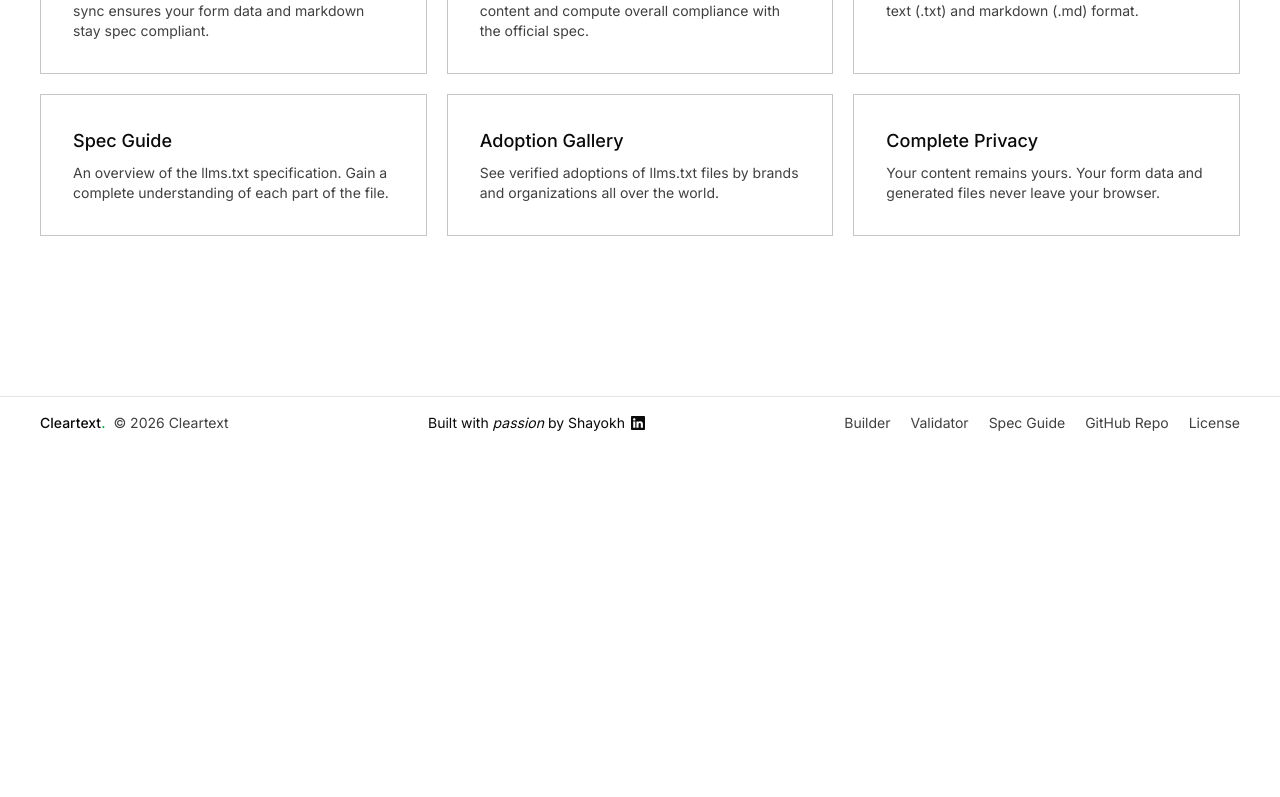
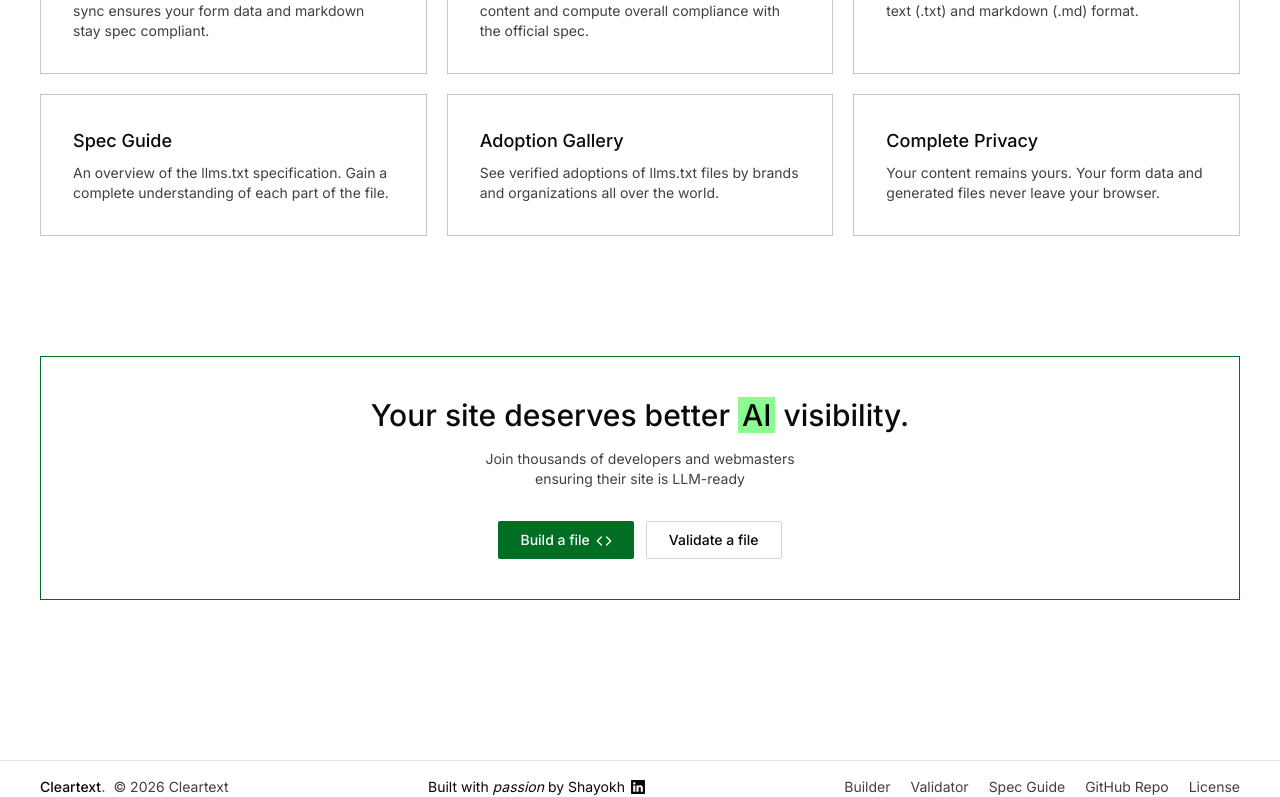
Before and after one commit to ShayokhShorfuddin/cleartext, a Next.js app: page / in a window 1280 px wide. Shown: the part 1359-2156 px from the top of the page. Before the commit the page ends 1808 px from the top, so only its background shows below. Built offline with nearby package versions, Linux system fonts and the light colour scheme.

Commit message:
feat: add cta

```diff
--- a/app/_components/BentoGrid.tsx
+++ b/app/_components/BentoGrid.tsx
@@ -1,5 +1,3 @@
-// TODO: Work here. Remove root level hosting and semantic mapping. Add Spec Guide, Privacy, Community Gallery
-
 export function BentoGrid() {
   return (
     <section className="flex flex-col items-center mt-30 mx-10">
--- /dev/null
+++ b/app/_components/CTA.tsx
@@ -0,0 +1,19 @@
+import { HeroCTAButton } from "./HeroCTAButtons";
+
+export function CTA() {
+  return (
+    <div className="flex flex-col items-center border border-dark-green mt-30 mx-10 py-10">
+      <p className="text-3xl font-medium">
+        Your site deserves better{" "}
+        <span className="bg-light-green px-1">AI</span> visibility.
+      </p>
+
+      <p className="text-sm text-neutral-700 max-w-[20rem] text-center mt-4 mb-8">
+        Join thousands of developers and webmasters ensuring their site is
+        LLM-ready
+      </p>
+
+      <HeroCTAButton />
+    </div>
+  );
+}
--- a/app/page.tsx
+++ b/app/page.tsx
@@ -1,4 +1,5 @@
 import { BentoGrid } from "./_components/BentoGrid";
+import { CTA } from "./_components/CTA";
 import { Footer } from "./_components/Footer";
 import { Hero } from "./_components/Hero";
 import { Navbar } from "./_components/Navbar";
@@ -16,11 +17,9 @@ export default function Page() {
 
         <PreciseControl />
         <BentoGrid />
+        <CTA />
 
         {/* TODO: Add mobile screen breakpoint */}
-
-        {/* TODO: Remove me later */}
-        {/* <div className="h-screen"></div> */}
       </main>
 
       <Footer />
```
